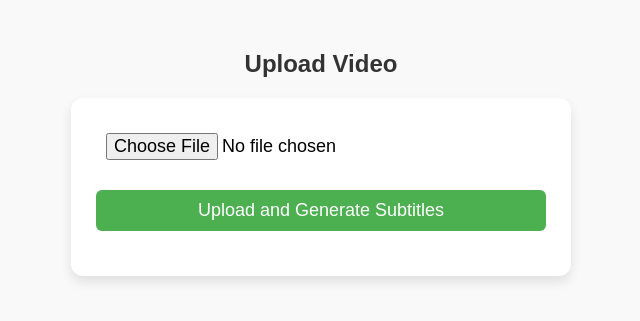
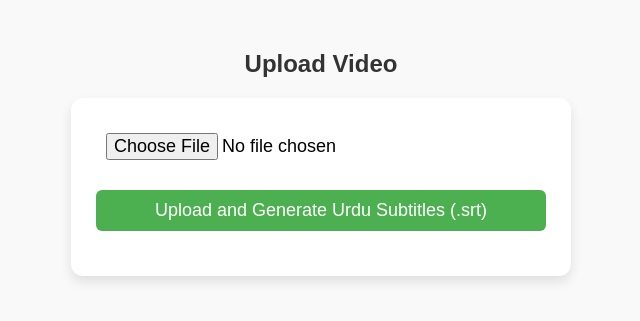
Before and after one commit to Hamza123455/flask-subtitles, a Flask app: page / in a window 1280 px wide. Shown: the top 321 px of the page, without its empty margins (319-959 px from the left). Run offline with Flask 3, Linux system fonts and the light colour scheme.

Commit message:
Update index.html

```diff
--- a/templates/index.html
+++ b/templates/index.html
@@ -1,4 +1,3 @@
-<!-- index.html -->
 <!DOCTYPE html>
 <html lang="en">
 <head>
@@ -83,7 +82,7 @@
   <h2>Upload Video</h2>
   <form id="upload-form">
     <input type="file" name="video" accept="video/*" required />
-    <input type="submit" value="Upload and Generate Subtitles" />
+    <input type="submit" value="Upload and Generate Urdu Subtitles (.srt)" />
     <div id="progress-container">
       <div id="progress-bar"></div>
       <div id="progress-text">Uploading...</div>
@@ -122,21 +121,16 @@
       xhr.onload = function () {
         if (xhr.status === 200) {
           progressBar.style.width = '100%';
-          progressText.innerText = 'Uploading complete. Starting transcription...';
-
-          setTimeout(() => {
-            progressBar.style.width = '60%';
-            progressText.innerText = 'Transcribing audio...';
-          }, 1000);
+          progressText.innerText = 'Upload complete. Preparing subtitles...';
 
           setTimeout(() => {
             progressBar.style.width = '80%';
-            progressText.innerText = 'Generating subtitles...';
-          }, 3000);
+            progressText.innerText = 'Generating Urdu subtitles (.srt)...';
+          }, 2000);
 
           setTimeout(() => {
             document.body.innerHTML = xhr.responseText;
-          }, 5000);
+          }, 4000);
         } else {
           progressText.innerText = 'Upload failed!';
         }
```
